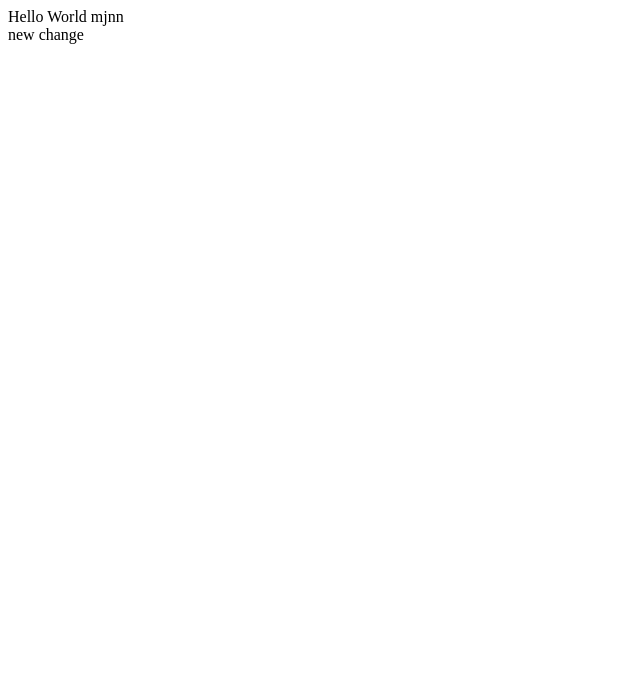
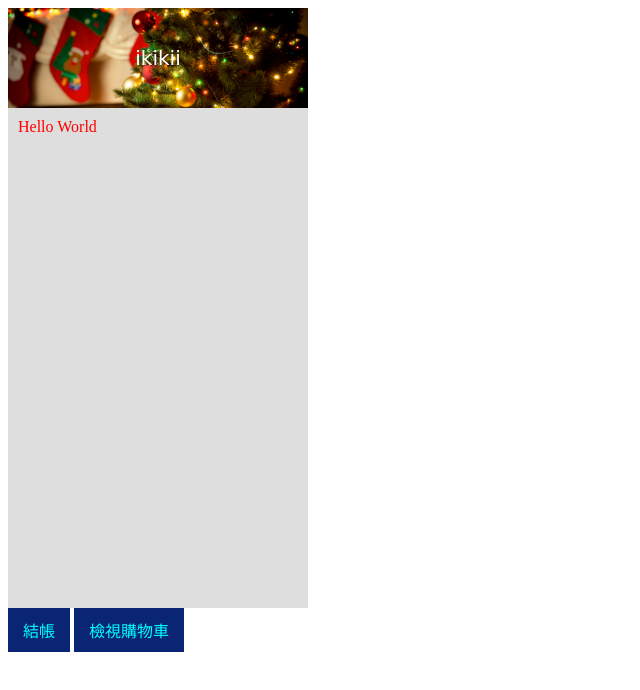
Before and after one commit to Nickchoc/20221218frontend, a plain HTML site: page index.html in a window 1280 px wide. Shown: the whole page, without its empty margins (0-640 px from the left). Drawn offline with Linux system fonts and the light colour scheme; a web font is replaced by a local one.

Commit message:
20230108 進度

```diff
--- /dev/null
+++ b/css/index.css
@@ -0,0 +1,43 @@
+.box
+    {
+        width: 300px;
+        height: 100px;
+        line-height:100px;
+        background: rgb(82, 18, 18);
+        background-size:cover;
+        background-image:url(../image/tree.jpg);
+
+        color: #fff;
+        font-size: 20px;
+        font-family: 'Rubik Gemstones', cursive;
+
+        text-align:center
+    }
+
+
+    .button {
+        /* width: 100px;
+        height: 50px;
+        line-height: 50px; */
+        background: #092574;
+        color:aqua;
+        display: inline-block;
+        text-align: center;
+        padding:10px 15px;
+        margin-top: 20px
+        border-radius: 5px;
+
+
+
+
+
+    }
+
+    .box2 {
+        width:300px;
+        height: 500px;
+        box-sizing: border-box;
+        background: #dedede;
+        color: red;
+        padding: 10px;
+    }
--- a/index.html
+++ b/index.html
@@ -3,35 +3,21 @@
 <head>
     <meta charset="UTF-8">
     <meta http-equiv="X-UA-Compatible" content="IE=edge">
-    <meta name="viewport" content="width=, initial-scale=1.0">
-    <title>Document</title>
-    <link rel="apple-touch-icon" sizes="57x57" href="/icon/apple-icon-57x57.png">
-    <link rel="apple-touch-icon" sizes="60x60" href="/icon/apple-icon-60x60.png">
-    <link rel="apple-touch-icon" sizes="72x72" href="/icon/apple-icon-72x72.png">
-    <link rel="apple-touch-icon" sizes="76x76" href="/icon/apple-icon-76x76.png">
-    <link rel="apple-touch-icon" sizes="114x114" href="/icon/apple-icon-114x114.png">
-    <link rel="apple-touch-icon" sizes="120x120" href="/icon/apple-icon-120x120.png">
-    <link rel="apple-touch-icon" sizes="144x144" href="/icon/apple-icon-144x144.png">
-    <link rel="apple-touch-icon" sizes="152x152" href="/icon/apple-icon-152x152.png">
-    <link rel="apple-touch-icon" sizes="180x180" href="/icon/apple-icon-180x180.png">
-    <link rel="icon" type="image/png" sizes="192x192"  href="/icon/android-icon-192x192.png">
-    <link rel="icon" type="image/png" sizes="32x32" href="/icon/favicon-32x32.png">
-    <link rel="icon" type="image/png" sizes="96x96" href="/icon/favicon-96x96.png">
-    <link rel="icon" type="image/png" sizes="16x16" href="/icon/favicon-16x16.png">
-    <link rel="manifest" href="/icon/manifest.json">
-    <meta name="msapplication-TileColor" content="#ffffff">
-    <meta name="msapplication-TileImage" content="/icon/ms-icon-144x144.png">
-    <meta name="theme-color" content="#ffffff">
+    <meta name="viewport" content="width=device-width, initial-scale=1.0">
+    <title>CSS Box Model</title>
+    <link rel="preconnect" href="https://fonts.googleapis.com"><link rel="preconnect" href="https://fonts.gstatic.com" crossorigin><link href="https://fonts.googleapis.com/css2?family=Fjalla+One&family=Rubik+Gemstones&family=Shadows+Into+Light&display=swap" rel="stylesheet">
+    <link rel="stylesheet" href="css/index.css">
+</head>
+<body>
+    <div class="box">ikikii</div>
+
+    <div class="box2">
+        Hello World
+    </div>
+
+    <span class="button">結帳</span>
+    <span class="button">檢視購物車</span>
 
 
-
-
-
-
-</head>
-<body>
-    Hello World mjnn
 </body>
-<div>new change
-</div>
 </html>
```
Also changed, not shown: image/tree.jpg (added).
